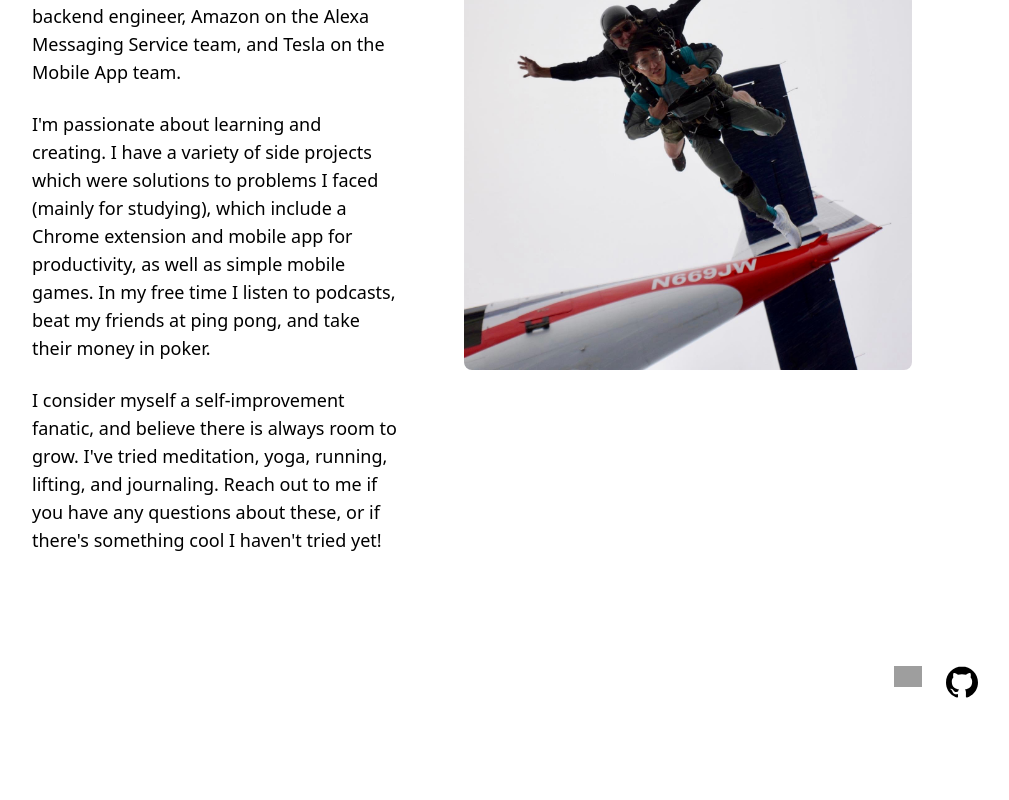
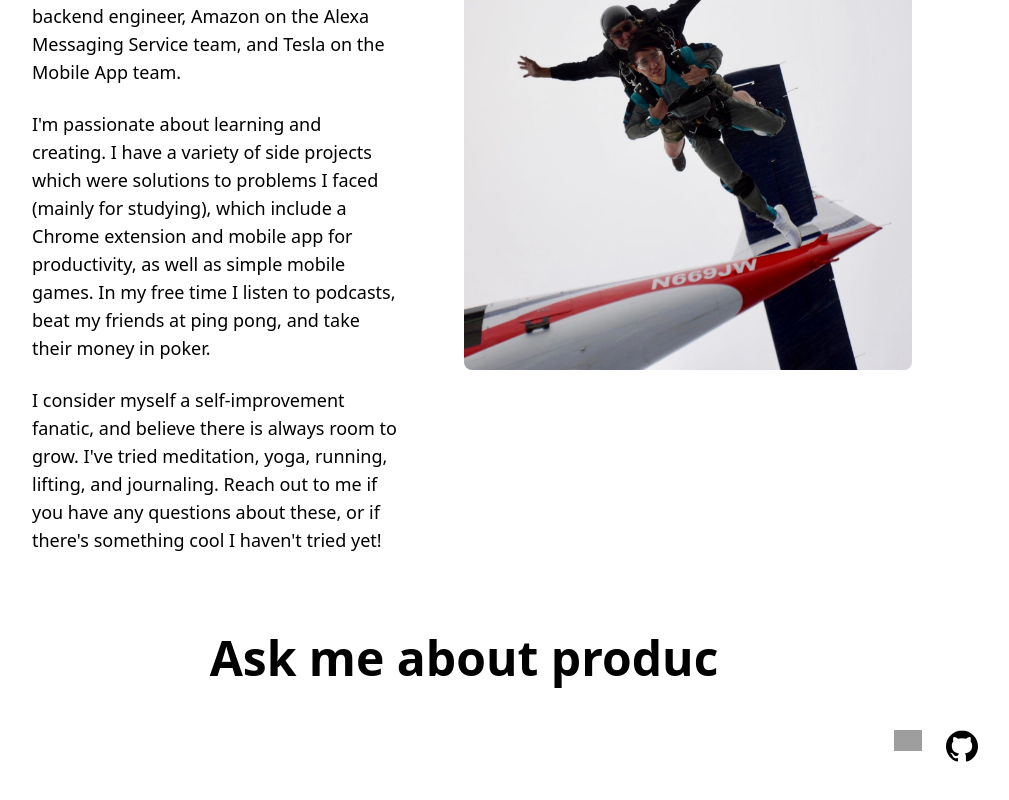
Before and after one commit to derekni/personal-website, a Next.js app: page /aboutme in a window 1280 px wide. Shown: the part 322-1122 px from the top of the page, without its empty margins (176-1185 px from the left). Before the commit the page ends 1068 px from the top, so only its background shows below. Built offline with nearby package versions, Linux system fonts and the light colour scheme; grey boxes are pictures that could not be loaded.

Commit message:
update descriptions and added to about me also

```diff
--- a/src/components/description.tsx
+++ /dev/null
@@ -1,14 +0,0 @@
-import { ReactElement } from 'react';
-
-const Description = ({
-  description,
-}: {
-  description: string;
-}): ReactElement => {
-  return (
-    <div className="text-5xl font-bold pt-4 text-center">
-      <span>Hi, I'm {description}</span>
-    </div>
-  );
-};
-export default Description;
--- a/src/components/descriptionCycler.tsx
+++ b/src/components/textCycler.tsx
@@ -1,11 +1,11 @@
 import { ReactElement, useEffect, useState } from 'react';
 
-import Description from './description';
-
-const DescriptionCycler = ({
+const TextCycler = ({
   descriptions,
+  intro,
 }: {
   descriptions: string[];
+  intro: string;
 }): ReactElement => {
   const [descriptor, setDescriptor] = useState('');
   const [index, setIndex] = useState(0);
@@ -31,20 +31,18 @@ const DescriptionCycler = ({
         setTimeout(() => {
           setCycles(cycles + 1);
           setDescriptor(descriptor.substring(0, descriptor.length - 1));
-        }, 3000);
+        }, 2400);
       } else {
         setCycles(cycles + 1);
         setDescriptor(descriptor.substring(0, descriptor.length - 1));
       }
     } else {
       setCycles(0);
-      setTimeout(() => {
-        if (index < descriptions.length - 1) {
-          setIndex(index + 1);
-        } else {
-          setIndex(0);
-        }
-      }, 2000);
+      if (index < descriptions.length - 1) {
+        setIndex(index + 1);
+      } else {
+        setIndex(0);
+      }
     }
   };
 
@@ -52,6 +50,12 @@ const DescriptionCycler = ({
     setTimeout(updateWord, 100);
   }, [descriptor, index]);
 
-  return <Description description={descriptor} />;
+  return (
+    <div className="text-5xl font-bold pt-4 text-center">
+      <span>
+        {intro} {descriptor}
+      </span>
+    </div>
+  );
 };
-export default DescriptionCycler;
+export default TextCycler;
--- a/src/pages/aboutme.tsx
+++ b/src/pages/aboutme.tsx
@@ -1,5 +1,6 @@
 import Footer from 'components/footer';
 import Header from 'components/header';
+import TextCycler from 'components/textCycler';
 import Head from 'next/head';
 import React, { ReactElement } from 'react';
 
@@ -38,6 +39,20 @@ const aboutme = (): ReactElement => (
           <img src="img/skydiving.jpg" className="rounded-lg" />
         </div>
       </div>
+      <TextCycler
+        intro="Ask me about "
+        descriptions={[
+          'productivity hacks.',
+          'psychology podcasts.',
+          'running.',
+          'amateur cooking recipes.',
+          'vitamins.',
+          'journaling.',
+          'meditating.',
+          'anime.',
+        ]}
+      />
+
       <Footer />
     </div>
   </>
--- a/src/pages/index.tsx
+++ b/src/pages/index.tsx
@@ -1,6 +1,6 @@
-import DescriptionCycler from 'components/descriptionCycler';
 import Footer from 'components/footer';
 import Project from 'components/project';
+import TextCycler from 'components/textCycler';
 import Head from 'next/head';
 import React, { ReactElement } from 'react';
 
@@ -15,13 +15,18 @@ const IndexPage = (): ReactElement => {
       </Head>
       <div className="bg-slate-50 min-h-screen">
         <Header />
-        <DescriptionCycler
+        <TextCycler
+          intro="Hi, I'm "
           descriptions={[
             'Derek.',
+            'a poker fanatic.',
+            'a health nut.',
             'a ping pong player.',
-            'a poker fanatic.',
-            'amateur chef.',
-            'full-time boyfriend.',
+            'an amateur chef.',
+            'a nature seeker.',
+            'a part-time runner.',
+            'an aspiring hooper.',
+            'hobbyist snowboarder.',
           ]}
         />
         <div className="text-2xl font-bold py-8 text-center">
```
